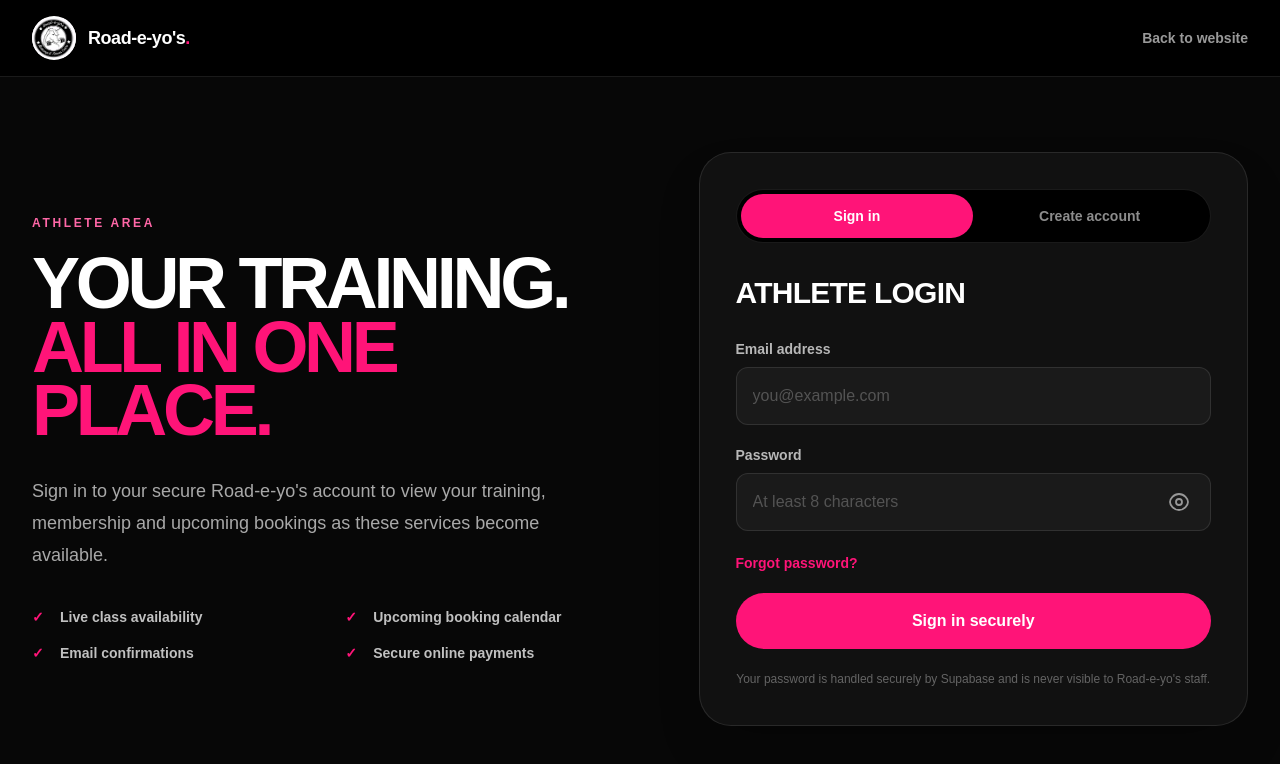
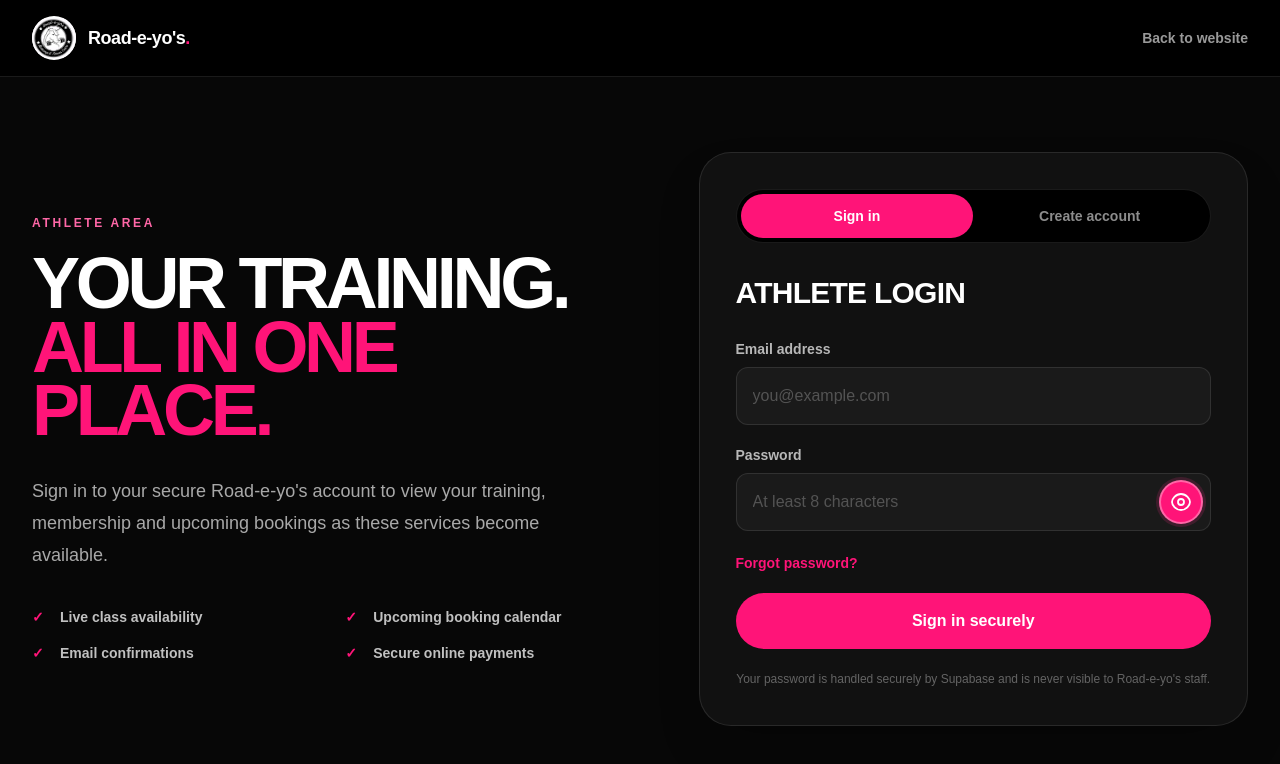
Before and after one commit to Nissie714/roadeyos-website, a Next.js app: page /customer-login in a window 1280 px wide. Shown: the top 764 px of the page. Built offline with nearby package versions, Linux system fonts and the light colour scheme.

Commit message:
Make password visibility button prominent

```diff
--- a/src/components/PasswordVisibilityButton.tsx
+++ b/src/components/PasswordVisibilityButton.tsx
@@ -12,7 +12,7 @@ export default function PasswordVisibilityButton({ visible, onToggle }: Password
       onClick={onToggle}
       aria-label={label}
       title={label}
-      className="absolute right-3 top-1/2 grid h-10 w-10 -translate-y-1/2 place-items-center rounded-full text-white/55 transition hover:bg-white/10 hover:text-pink focus-visible:outline-2 focus-visible:outline-offset-2 focus-visible:outline-pink"
+      className="absolute right-2 top-1/2 grid h-11 w-11 -translate-y-1/2 place-items-center rounded-full border-2 border-white/35 bg-pink text-white shadow-[0_0_0_3px_rgba(255,46,136,0.16)] transition hover:scale-105 hover:bg-[#ff4d9a] focus-visible:outline-2 focus-visible:outline-offset-2 focus-visible:outline-white"
     >
       {visible ? (
         <span aria-hidden="true" className="translate-y-0.5 text-lg font-black tracking-[-0.08em]">***</span>
```
